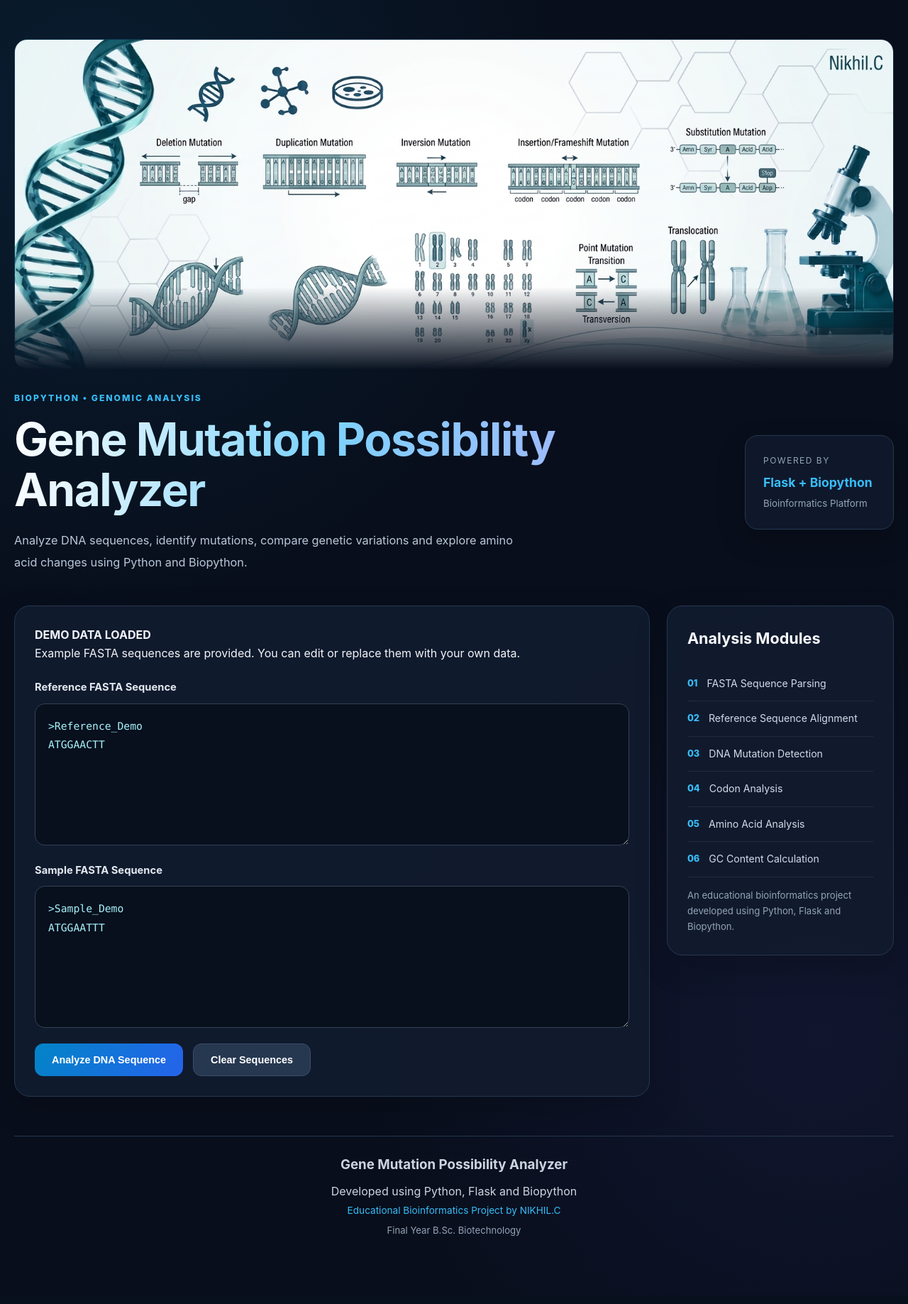
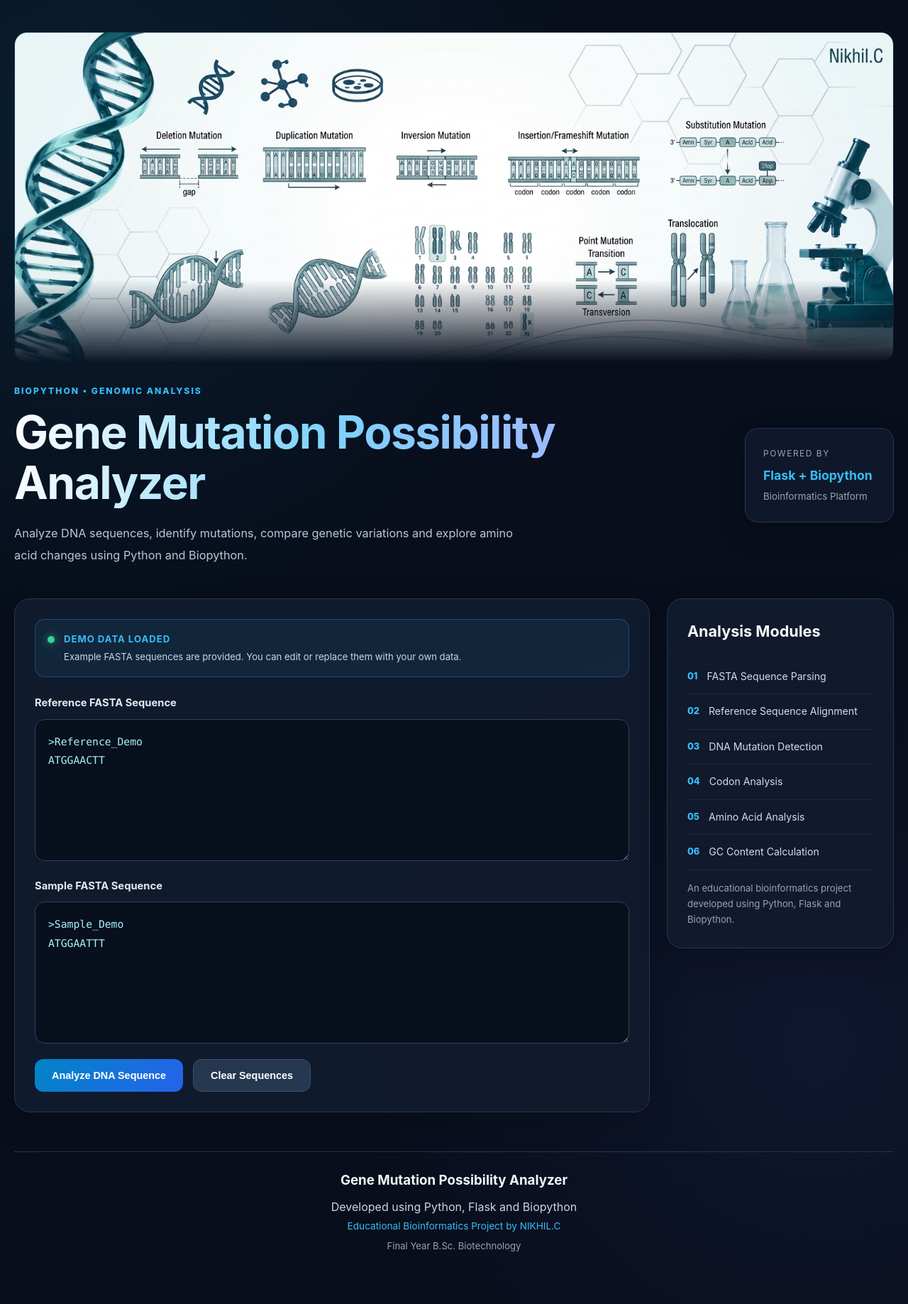
Before and after one commit to Nikhil-c-poojary/Bio-python-mutation-site, a Flask app: page / in a window 1280 px wide. Shown: the whole page at 71% size. Before the commit the page ends 1741 px from the top, so only its background shows below. Run offline with Flask 3, Linux system fonts and the light colour scheme.

Commit message:
Refactor styles for bioinformatics dashboard
Updated styles for the bioinformatics dashboard, including adjustments to padding, margin, and new demo notice styles.

```diff
--- a/static/styles.css
+++ b/static/styles.css
@@ -56,32 +54,24 @@ body {
 
 .shell {
     width: min(1250px, calc(100% - 40px));
-    max-width: 100%;
     margin: 0 auto;
-    padding: 55px 0;
+    padding: 45px 0;
 }
 
-/* =========================================
-   WEBSITE BANNER
-========================================= */
+/* WEBSITE BANNER */
 
 .website-banner {
-    position: relative;
     width: 100%;
     margin: 0 auto 30px;
     overflow: hidden;
     border-radius: 18px;
     border: 1px solid rgba(56, 189, 248, 0.18);
-
-    /* Fade into the dark dashboard */
-
     -webkit-mask-image: linear-gradient(
         to bottom,
         black 0%,
         black 75%,
         transparent 100%
     );
-
     mask-image: linear-gradient(
         to bottom,
         black 0%,
@@ -213,6 +202,42 @@ h3 {
     margin-bottom: 10px;
 }
 
+/* DEMO NOTICE */
+
+.demo-notice {
+    display: flex;
+    align-items: flex-start;
+    gap: 13px;
+    padding: 17px;
+    margin-bottom: 25px;
+    background: rgba(56, 189, 248, 0.07);
+    border: 1px solid rgba(56, 189, 248, 0.25);
+    border-radius: 14px;
+}
+
+.demo-dot {
+    width: 10px;
+    height: 10px;
+    flex-shrink: 0;
+    margin-top: 6px;
+    border-radius: 50%;
+    background: var(--success);
+    box-shadow: 0 0 12px rgba(52, 211, 153, 0.7);
+}
+
+.demo-notice strong {
+    display: block;
+    color: var(--primary);
+    font-size: 0.82rem;
+    letter-spacing: 1px;
+}
+
+.demo-notice p {
+    color: #cbd5e1;
+    font-size: 0.82rem;
+    margin-top: 4px;
+}
+
 /* INPUT FIELDS */
 
 label {
@@ -262,13 +283,13 @@ textarea:focus {
 
 .controls {
     display: flex;
+    flex-wrap: wrap;
     gap: 14px;
     margin-top: 22px;
 }
 
 button {
     border: none;
-
     background: linear-gradient(
         120deg,
         #0284c7,
@@ -615,6 +640,10 @@ tbody tr:hover {
     text-align: center;
     border-top: 1px solid var(--border);
     color: #cbd5e1;
+}
+
+.footer h3 {
+    color: #f1f5f9;
 }
 
 .footer span {
```
Also changed, not shown: other parts of static/styles.css (+43 -48 lines).
